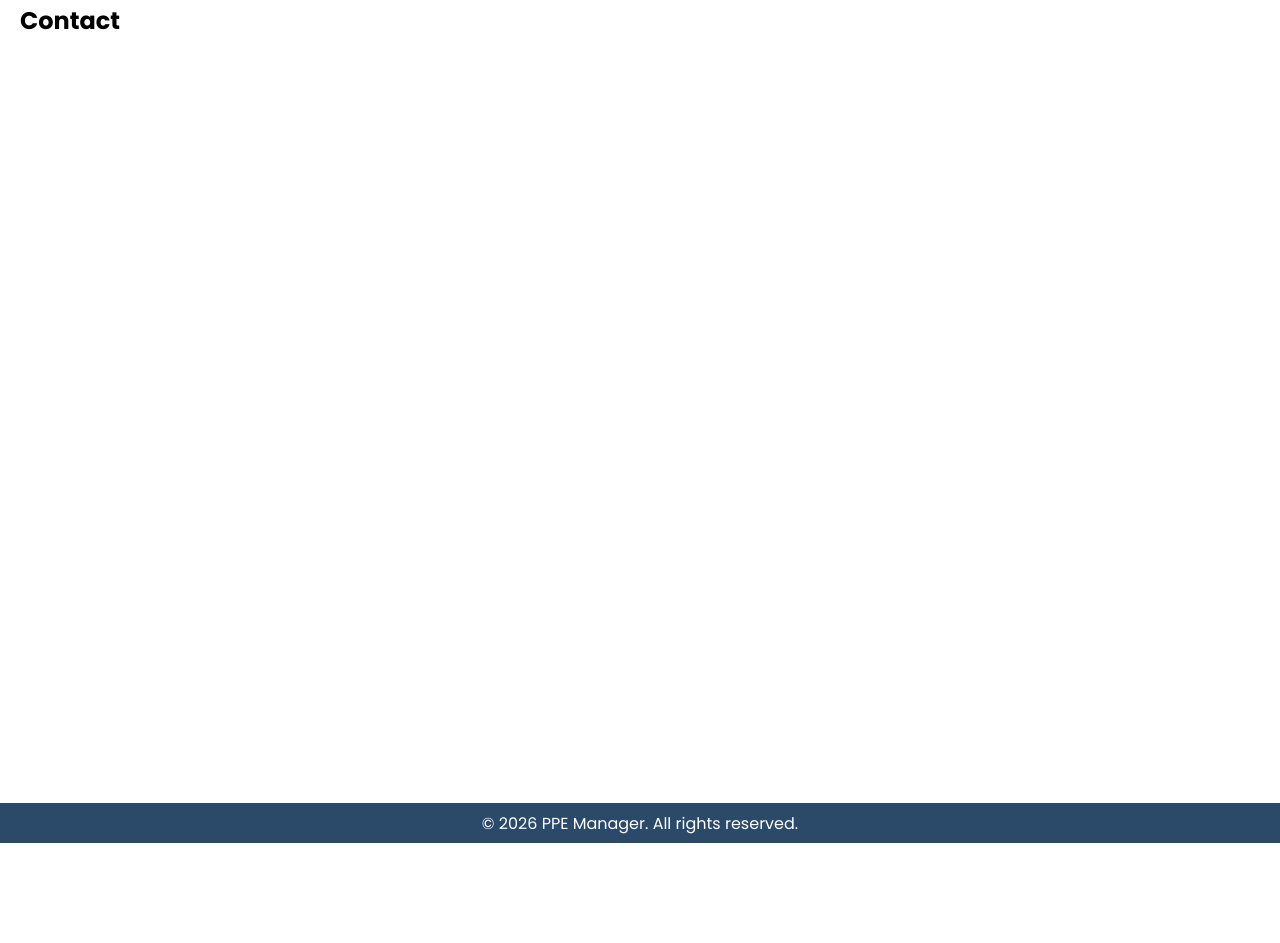
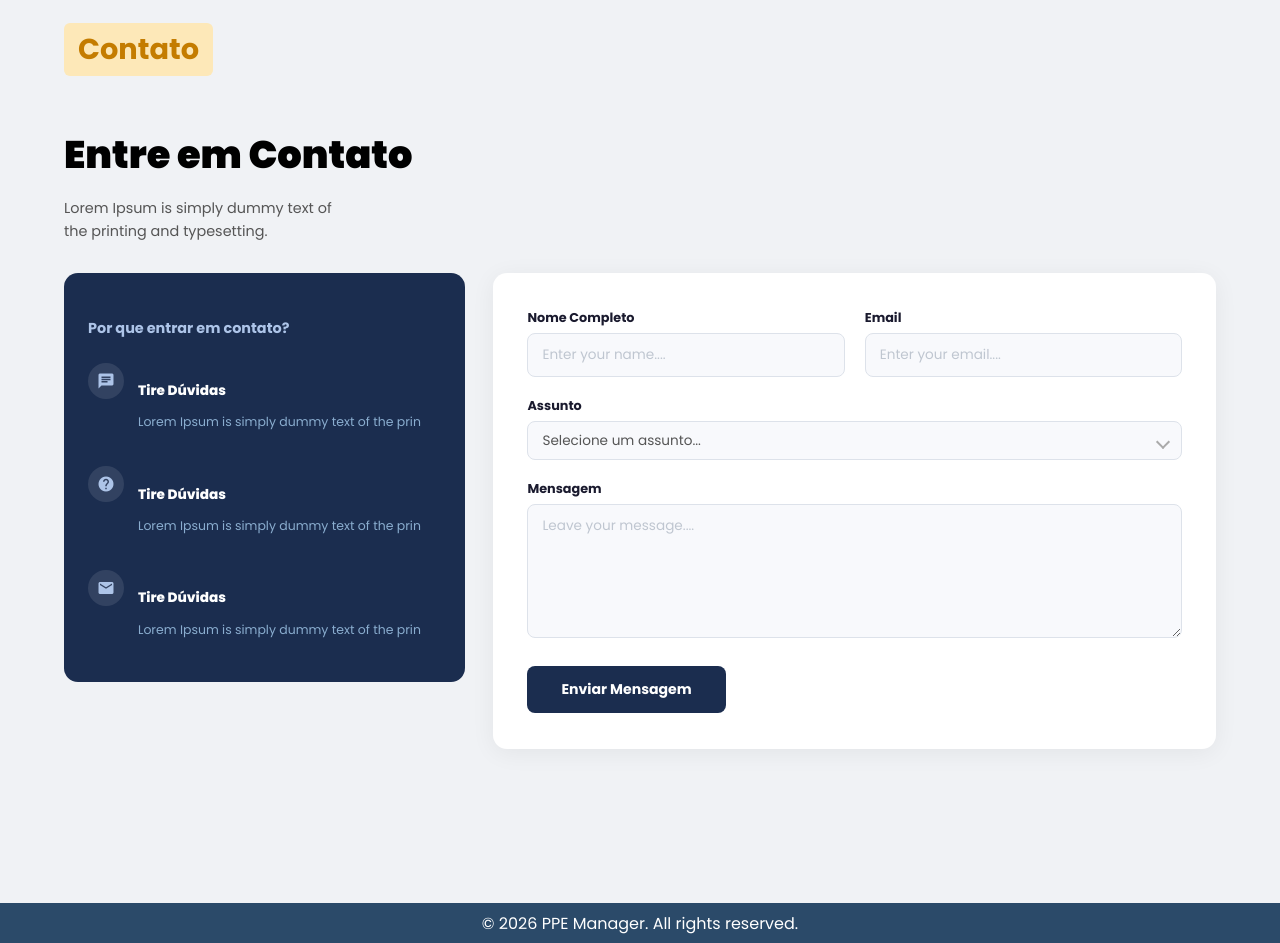
Before and after one commit to kauanzeraaa/ppe_manager, a Vue app: page / in a window 1280 px wide. Shown: the part 1760-2703 px from the top of the page. Before the commit the page ends 2603 px from the top, so only its background shows below. Built offline with nearby package versions, Linux system fonts and the light colour scheme.

Commit message:
feat: adiciona seção de contato com formulário e card lateral

```diff
--- a/index.html
+++ b/index.html
@@ -4,6 +4,8 @@
     <meta charset="UTF-8" />
     <link rel="icon" type="image/svg+xml" href="/favicon.svg" />
     <meta name="viewport" content="width=device-width, initial-scale=1.0" />
+   <link href="https://fonts.gstatic.com/s/materialicons/v145/flUhRq6tzZclQEJ-Vdg-IuiaDsNc.woff2" rel="preload" as="font" crossorigin>
+   <link href="https://fonts.googleapis.com/icon?family=Material+Icons" rel="stylesheet">
     <title>PPE Manager</title>
   </head>
   <body>
--- a/src/views/Home.vue
+++ b/src/views/Home.vue
@@ -1,14 +1,14 @@
 <!-- Landing Page - primeira página ao acessar nosso site -->
 <script>
-    import HeaderTemplate from '../components/Header.vue'
-    import FooterTemplate from '../components/Footer.vue'
+import HeaderTemplate from "../components/Header.vue";
+import FooterTemplate from "../components/Footer.vue";
 
-    export default{
-        components:{
+export default {
+  components: {
     HeaderTemplate,
-            FooterTemplate
-        }
-    }
+    FooterTemplate,
+  },
+};
 </script>
 
 <template>
@@ -16,20 +16,29 @@
   <HeaderTemplate />
 
   <div class="body">
-
     <!-- Section "Home" - aqui é a parte do Miguel, coloquei essa section para, ao clicar em "Home", a tela scrollar pra cima -->
     <section id="home" class="nav_home">
-                <img src = "../assets/banner/Banner_Image.png" class = "bnr_img" alt = "Home Banner"/>
-                    <div class = "bnr_desc">
-                        <div class = "bnr_esq">
-                            <div class = "titulo_inf">
+      <img
+        src="../assets/banner/Banner_Image.png"
+        class="bnr_img"
+        alt="Home Banner"
+      />
+      <div class="bnr_desc">
+        <div class="bnr_esq">
+          <div class="titulo_inf">
             <p>Equipamento de Proteção Individual</p>
           </div>
-                            <h1 class = "texto_esq_bnr">Faça o Gerenciamento do Seu Estoque de EPIs</h1>
+          <h1 class="texto_esq_bnr">
+            Faça o Gerenciamento do Seu Estoque de EPIs
+          </h1>
         </div>
-                        <div class = "bnr_dir">
-                            <p class = "texto_dir_bnr">Lorem Ipsum is simply dummy text of the printing and typesetting industry. Lorem Ipsum has been the industry's standard dummy text ever since the 1500s text ever since the 1500s</p>
-                            <router-link class = "acc_ent" to="/login">
+        <div class="bnr_dir">
+          <p class="texto_dir_bnr">
+            Lorem Ipsum is simply dummy text of the printing and typesetting
+            industry. Lorem Ipsum has been the industry's standard dummy text
+            ever since the 1500s text ever since the 1500s
+          </p>
+          <router-link class="acc_ent" to="/login">
             Acesse sua conta
           </router-link>
         </div>
@@ -43,15 +52,96 @@
 
     <!-- Section "Contact" -->
     <section id="contact" class="nav_contact">
-            <h1>Contact</h1>
+      <div class="contact-header">
+        <span class="badge">Contato</span>
+        <h1>Entre em Contato</h1>
+        <p>Lorem Ipsum is simply dummy text of the printing and typesetting.</p>
+      </div>
+
+      <div class="contact-body">
+        <div class="why-card">
+          <h3>Por que entrar em contato?</h3>
+
+          <div class="why-item">
+            <div class="why-icon">
+              <span class="material-icons">chat</span>
+            </div>
+            <div class="why-text">
+              <h4>Tire Dúvidas</h4>
+              <p>Lorem Ipsum is simply dummy text of the prin</p>
+            </div>
+          </div>
+
+          <div class="why-item">
+            <div class="why-icon">
+              <span class="material-icons">help</span>
+            </div>
+            <div class="why-text">
+              <h4>Tire Dúvidas</h4>
+              <p>Lorem Ipsum is simply dummy text of the prin</p>
+            </div>
+          </div>
+
+          <div class="why-item">
+            <div class="why-icon">
+              <span class="material-icons">email</span>
+            </div>
+            <div class="why-text">
+              <h4>Tire Dúvidas</h4>
+              <p>Lorem Ipsum is simply dummy text of the prin</p>
+            </div>
+          </div>
+        </div>
+
+        <div class="form-card">
+          <div class="form-row">
+            <div class="form-group">
+              <label for="nome">Nome Completo</label>
+              <input type="text" id="nome" placeholder="Enter your name...." />
+            </div>
+            <div class="form-group">
+              <label for="email">Email</label>
+              <input
+                type="email"
+                id="email"
+                placeholder="Enter your email...."
+              />
+            </div>
+          </div>
+
+          <div class="form-group form-group-full">
+            <label for="assunto">Assunto</label>
+            <div class="select-wrapper">
+              <select id="assunto">
+                <option value="" disabled selected>
+                  Selecione um assunto...
+                </option>
+                <option value="duvida">Dúvida sobre EPI</option>
+                <option value="suporte">Suporte Técnico</option>
+                <option value="parceria">Parceria</option>
+                <option value="outro">Outro</option>
+              </select>
+            </div>
+          </div>
+
+          <div class="form-group form-group-full">
+            <label for="mensagem">Mensagem</label>
+            <textarea
+              id="mensagem"
+              placeholder="Leave your message...."
+            ></textarea>
+          </div>
+
+          <button class="btn-submit" type="button">Enviar Mensagem</button>
+        </div>
+      </div>
     </section>
-
     <FooterTemplate />
   </div>
 </template>
 
 <style>
-.nav_home{
+.nav_home {
   padding: 0;
 }
 
@@ -61,7 +151,7 @@ section {
   padding: 20px;
 }
 
-.bnr_img{
+.bnr_img {
   position: relative;
   display: flex;
   justify-content: center;
@@ -70,7 +160,7 @@ section {
   width: 100%;
 }
 
-.bnr_desc{
+.bnr_desc {
   position: relative;
   z-index: 2;
   display: flex;
@@ -83,7 +173,7 @@ section {
   margin: auto;
 }
 
-.bnr_esq{
+.bnr_esq {
   display: flex;
   justify-content: center;
   align-items: center;
@@ -91,9 +181,8 @@ section {
   font-size: large;
   gap: 5px;
   width: 50%;
-
 }
-.bnr_dir{
+.bnr_dir {
   display: flex;
   justify-content: center;
   align-items: center;
@@ -101,36 +190,213 @@ section {
   width: 50%;
 }
 
-.titulo_inf{
+.titulo_inf {
   display: flex;
   justify-content: center;
   align-items: center;
-        background-color: #E8BB7387;
+  background-color: #e8bb7387;
   border-radius: 10px;
-        color: #F39C12;
+  color: #f39c12;
   width: 400px;
   margin-top: 15px;
 }
-.texto_esq_bnr{
+.texto_esq_bnr {
   font-family: var(--font-primary);
   text-align: center;
   width: 70%;
-
 }
-.texto_dir_bnr{
+.texto_dir_bnr {
   font-family: var(--font-secondary);
   text-align: center;
   width: 50%;
 }
-.acc_ent{
+.acc_ent {
   display: flex;
   justify-content: center;
   align-items: center;
-    background-color: #2B4A69 ;
+  background-color: #2b4a69;
   color: white;
   text-decoration: none;
   border-radius: 90px;
   height: 50px;
   width: 250px;
 }
+.contact-header h1 {
+  font-size: clamp(1.8rem, 3vw, 2.6rem);
+  font-weight: 900;
+  margin-bottom: 10px;
+}
+.contact-header p {
+  font-size: 0.9rem;
+  color: #555;
+  max-width: 280px;
+  line-height: 1.6;
+  margin-bottom: 30px;
+}
+.nav_contact {
+  background: #f0f2f5;
+  padding: 60px 5% 80px;
+}
+.contact-body {
+  display: grid;
+  grid-template-columns: 1fr 1.8fr;
+  gap: 28px;
+  align-items: start;
+}
+.nav_contact {
+  background: #f0f2f5;
+  padding: 60px 5% 80px;
+}
+.contact-body {
+  display: grid;
+  grid-template-columns: 1fr 1.8fr;
+  gap: 28px;
+  align-items: start;
+}
+.why-card {
+  background: #1b2d4f;
+  border-radius: 14px;
+  padding: 30px 24px;
+  color: #fff;
+}
+.why-card h3 {
+  font-size: 0.9rem;
+  font-weight: 700;
+  color: #adc4e8;
+  margin-bottom: 24px;
+}
+.why-item {
+  display: flex;
+  gap: 14px;
+  align-items: flex-start;
+  margin-bottom: 22px;
+}
+.why-item:last-child {
+  margin-bottom: 0;
+}
+.why-icon {
+  width: 36px;
+  height: 36px;
+  min-width: 36px;
+  background: rgba(255, 255, 255, 0.1);
+  border-radius: 50%;
+  display: flex;
+  align-items: center;
+  justify-content: center;
+}
+.why-icon .material-icons {
+  font-size: 18px;
+  color: #adc4e8;
+}
+.why-text h4 {
+  font-size: 0.85rem;
+  font-weight: 800;
+  color: #fff;
+  margin-bottom: 4px;
+}
+.why-text p {
+  font-size: 0.78rem;
+  color: #8aadcf;
+  line-height: 1.5;
+}
+.form-card {
+  background: #ffffff;
+  border-radius: 14px;
+  padding: 36px 34px;
+  box-shadow: 0 4px 24px rgba(0, 0, 0, 0.06);
+}
+.form-row {
+  display: grid;
+  grid-template-columns: 1fr 1fr;
+  gap: 20px;
+  margin-bottom: 20px;
+}
+.form-group {
+  display: flex;
+  flex-direction: column;
+  gap: 6px;
+}
+.form-group-full {
+  margin-bottom: 20px;
+}
+.form-group label {
+  font-size: 0.8rem;
+  font-weight: 700;
+  color: #1a1a2e;
+}
+.form-group input,
+.form-group select,
+.form-group textarea {
+  font-size: 0.85rem;
+  color: #555;
+  background: #f8f9fc;
+  border: 1.5px solid #dde2ea;
+  border-radius: 8px;
+  padding: 11px 14px;
+  outline: none;
+  transition: border-color 0.2s;
+  appearance: none;
+  font-family: inherit;
+}
+.form-group input:focus,
+.form-group select:focus,
+.form-group textarea:focus {
+  border-color: #1b2d4f;
+  box-shadow: 0 0 0 3px rgba(27, 45, 79, 0.08);
+  background: #fff;
+}
+.form-group input::placeholder,
+.form-group textarea::placeholder {
+  color: #bfc6d0;
+}
+.select-wrapper {
+  position: relative;
+}
+.select-wrapper select {
+  width: 100%;
+  cursor: pointer;
+  padding-right: 38px;
+}
+.select-wrapper::after {
+  content: "";
+  position: absolute;
+  right: 14px;
+  top: 40%;
+  width: 8px;
+  height: 8px;
+  border-right: 2px solid #aaa;
+  border-bottom: 2px solid #aaa;
+  transform: rotate(45deg);
+  pointer-events: none;
+}
+.form-group textarea {
+  resize: vertical;
+  min-height: 110px;
+}
+.btn-submit {
+  margin-top: 8px;
+  padding: 13px 34px;
+  background: #1b2d4f;
+  color: #fff;
+  font-size: 0.88rem;
+  font-weight: 700;
+  border: none;
+  border-radius: 8px;
+  cursor: pointer;
+  font-family: inherit;
+  transition: background 0.2s;
+}
+.btn-submit:hover {
+  background: #223660;
+}
+.badge {
+  display: inline-block;
+  background: #fde8b8;
+  color: #c47c00;
+  font-size: 1.8rem;
+  font-weight: 700;
+  padding: 5px 14px;
+  border-radius: 6px;
+  margin-bottom: 18px;
+}
 </style>
```
Lines whose indentation alone changed are shown as unchanged.
